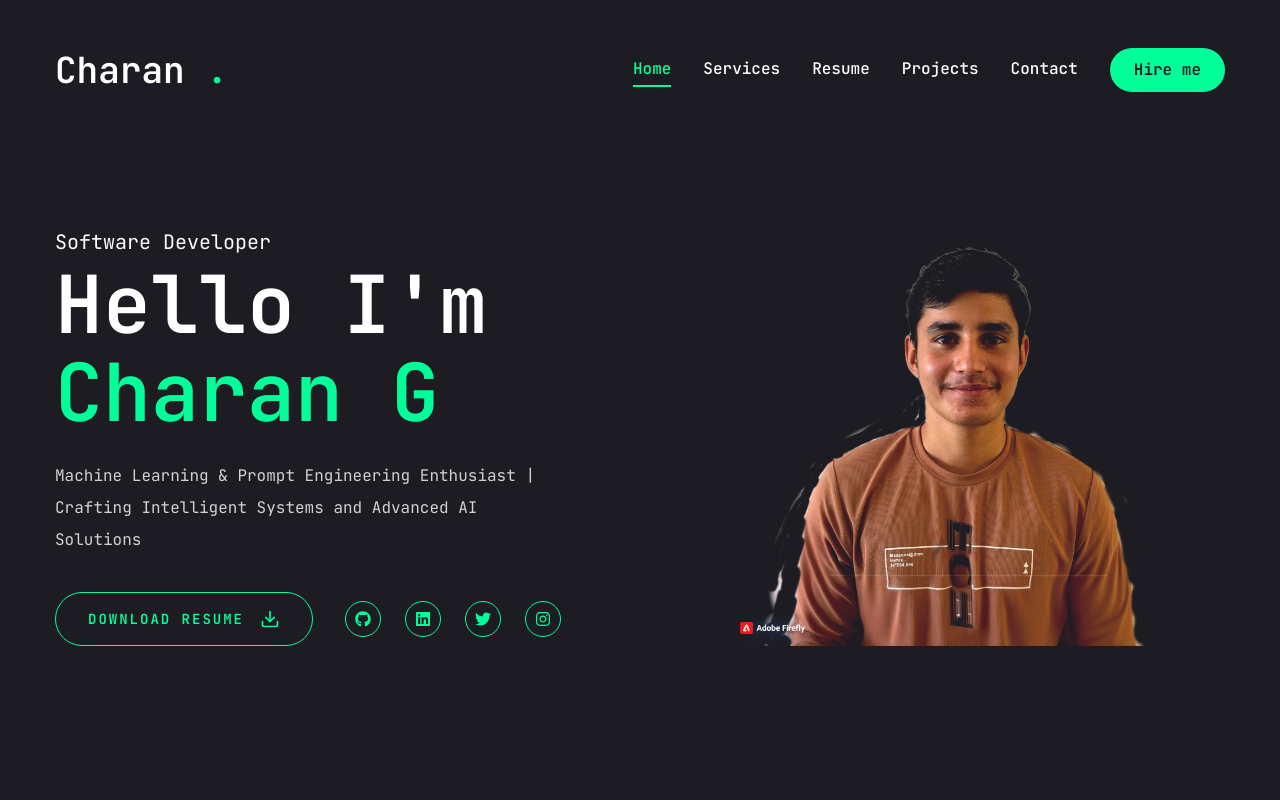
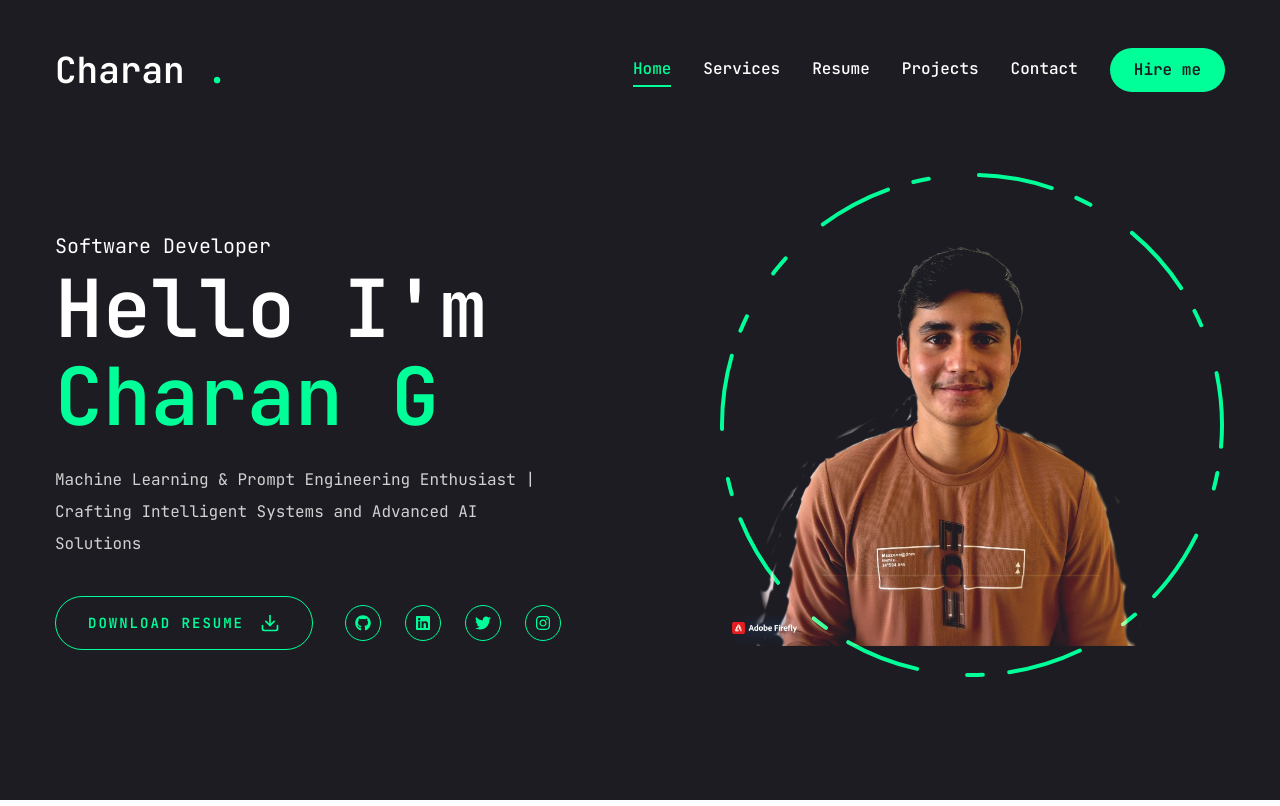
Before and after one commit to charang2003/charang.github.io, a Next.js app: page / in a window 1280 px wide. Built offline with nearby package versions, Linux system fonts and the light colour scheme.

Commit message:
added in frame animation for photo

```diff
--- a/app/page.jsx
+++ b/app/page.jsx
@@ -9,7 +9,7 @@
       <div className="container mx-auto h-full">
         <div className="flex flex-col xl:flex-row justify-between items-center xl:pt-8 xl:pb-24">
           {/* text */}
-          <div className="text-center xl:text-left">
+          <div className="text-center xl:text-left order-2 xl:order-none">
             <span className="text-xl">Software Developer</span>
             <h1 className="h1 mb-6">
               Hello I'm <br /> <span className="text-accent">Charan G</span>
--- a/components/ui/Photo.jsx
+++ b/components/ui/Photo.jsx
@@ -16,6 +16,8 @@
                     ease: "easeIn"
                 },
             }}>
+
+                {/* image */}
                 <motion.div
                 initial={{opacity: 0}}
                 animate={{
@@ -27,9 +29,36 @@
                     },
                 }}
 
-                className="w-[298px] h-[298px] xl:w-[498px] xl:h-[498px] mix-blend-lighten">
+                className="w-[298px] h-[298px] xl:w-[498px] xl:h-[498px] mix-blend-lighten absolute">
                     <Image src="/assets/photo.png" priority quality={100} fill alt="" className="object-contain" />
                 </motion.div>
+
+                {/* circle */}
+                <motion.svg className="w-[300px] xl:w-[506px] h-[300px] xl:h-[506px]"
+                fill= "transparent"
+                viewBox="0 0 506 506"
+                xmlns="https://www.w3.org/2000/svg">
+                    <motion.circle
+                    cx="253"
+                    cy= "253"
+                    r= "250"
+                    stroke="#00ff99"
+                    strokeWidth="4"
+                    strokeLinecap="round"
+                    strokeLinejoin="round"
+                    initial={{strokeDasharray: [24, 10, 0, 0]}}
+                    animate={{
+                        strokeDasharray: ["15 120 25 25", "16 25 92 27", "4 250 22 22"],
+                        rotate: [120, 360],
+                    }}
+                    transition={{
+                        duration: 20,
+                        repeat: Infinity,
+                        repeatType: "reverse",
+                    }
+                    }
+                    />
+                </motion.svg>
             </motion.div>
         </div>
     );
```
